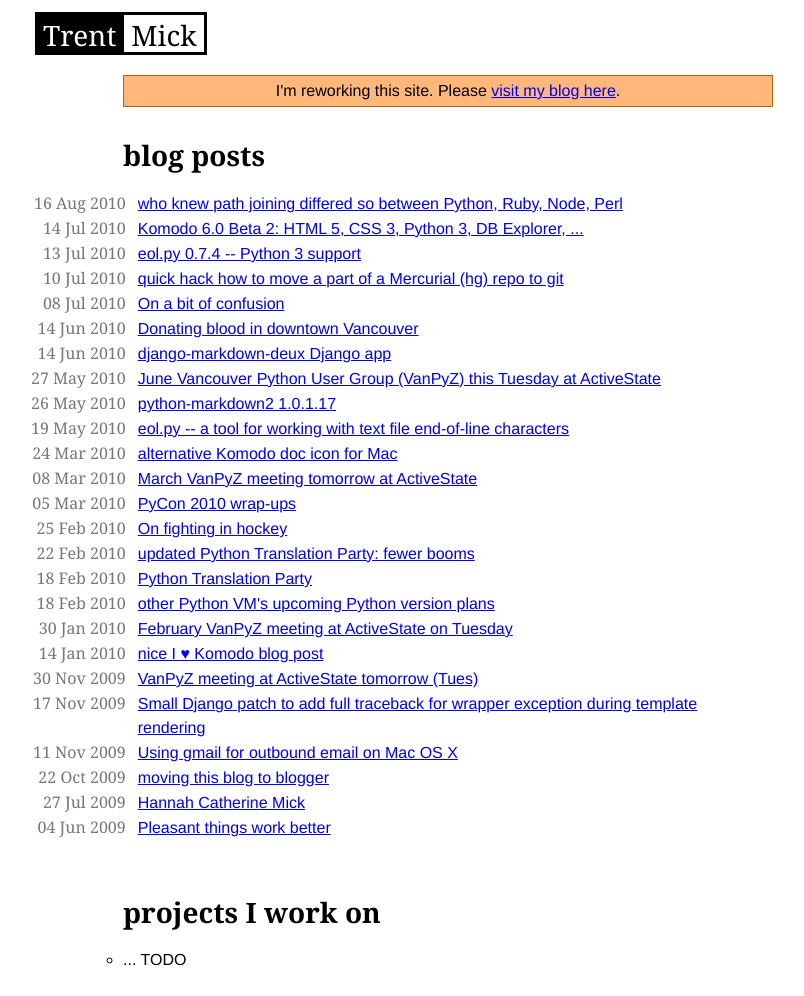
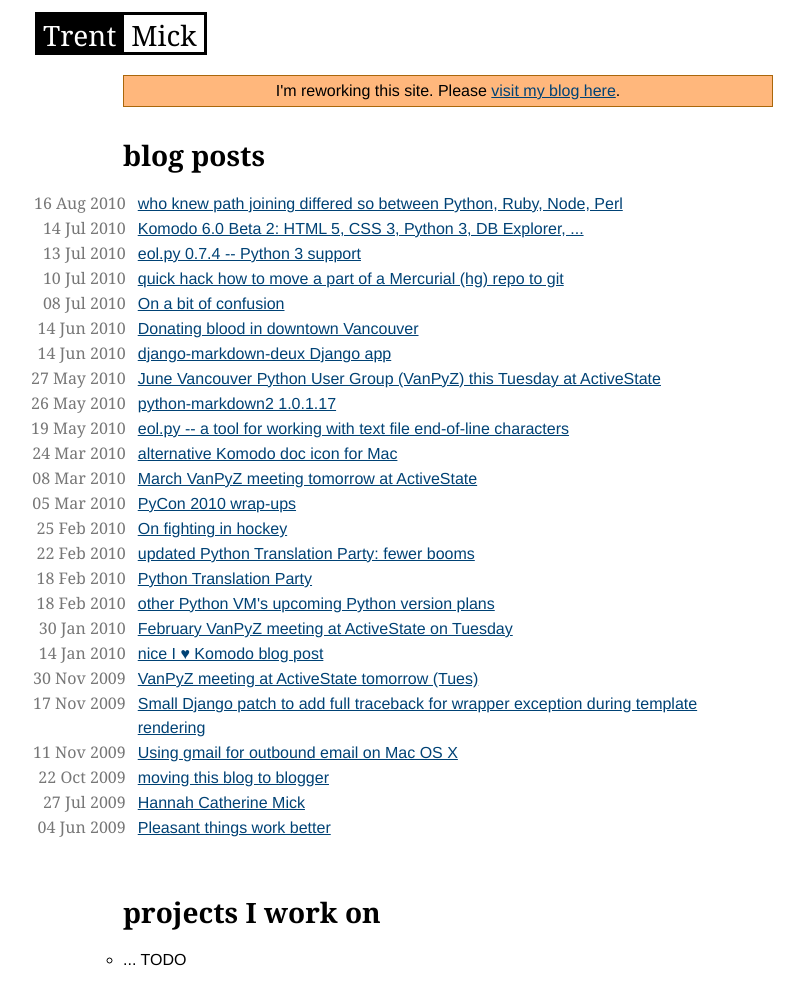
Before and after one commit to trentm/trentm.github.com, a Jekyll site: the page built from index.html, in a window 1280 px wide. Shown: the whole page, without its empty margins (192-996 px from the left). Built offline with Jekyll 4.4.1, drawn with Linux system fonts in a browser that asks for light colours; some web fonts are replaced; Markdown is read by kramdown in place of the engine named in the settings.

Commit message:
link color

```diff
--- a/TODO.txt
+++ b/TODO.txt
@@ -17,7 +17,6 @@
 
 # style
 
-- <a> color is waaay too bright. See '/'.
 - heading font is picky about double quotes... need to have smart quotes
 
 
--- a/css/style.css
+++ b/css/style.css
@@ -224,7 +224,6 @@ tbody tr:nth-child(odd) {
   background-color: #f6f6f6;
 }
 
-
 ol, ul {
   padding: 12px 0;
   margin: 0 0 0 24px;
@@ -239,6 +238,11 @@ ol ol ol ol { list-style-type: lower-roman; }
 ul { list-style-type: circle; }
 ul ul { list-style-type: disc; }
 ul ul ul { list-style-type: circle; }
+
+:link { color: hsl(206, 100%, 23%); }
+:visited { color: hsl(240, 20%, 50%); }
+:link:hover, :visited:hover { color: hsl(206, 100%, 38%); }
+
 
 
 /*---- blog post page elements */
```
